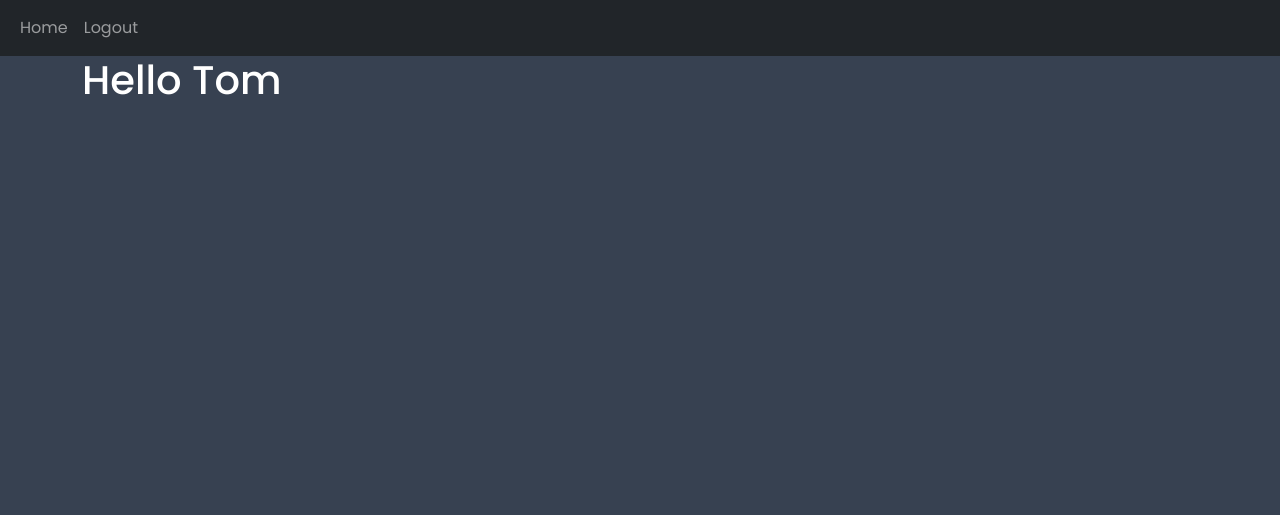
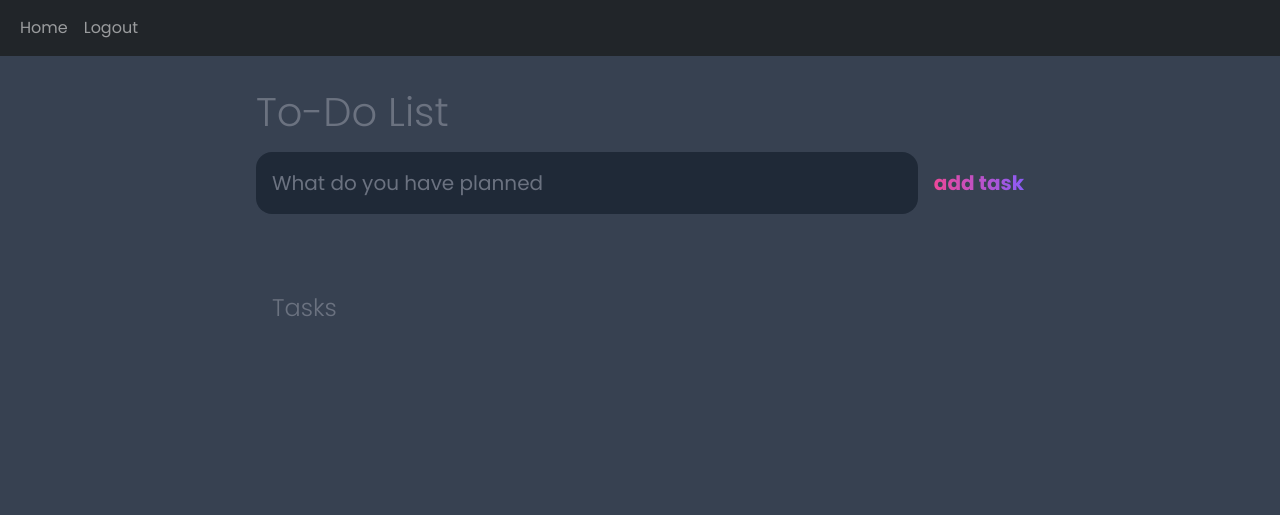
Before and after one commit to TomKingori/To-do-app--flask-, a Flask app: page / in a window 1280 px wide. Shown: the top 515 px of the page. Run offline with Flask 2, Linux system fonts and the light colour scheme; the visitor is signed in with stand-in values (Sample User, id 1); data comes from the database, SQL or seed files in the repository; data that the repository does not hold is empty; some libraries are stand-ins or nearby versions.

Commit message:
to do list added

```diff
--- a/website/static/index.js
+++ b/website/static/index.js
@@ -0,0 +1,23 @@
+// const task_input_el = document.getElementById('task-input')
+// const task_edit_el = document.getElementById('task-edit');
+
+// task_edit_el.addEventListener('click', () => {
+//     if (task_edit_el.innerText.toLowerCase() == "edit") {
+//             task_input_el.removeAttribute("readonly");
+//             task_input_el.focus();
+//             task_edit_el.innerText = "Save";
+//     }
+//     else {
+//         task_input_el.setAttribute("readonly", "readonly");
+//         task_edit_el.innerText = "Edit";
+//     }
+// });
+
+function deleteNote(noteId) {
+    fetch('/delete-note', {
+        method: 'POST',
+        body: JSON.stringify({noteId: noteId})
+    }).then((_res) => {
+        window.location.href = "/";
+    });
+}
--- a/website/static/style.css
+++ b/website/static/style.css
@@ -41,3 +41,137 @@ body{
 form h3, .form-group label{
     color: var(--light);
 }
+
+header{
+    padding: 2rem 1rem;
+    max-width: 800px;
+    width: 100%;
+    margin: 0 auto;
+}
+
+header h1{
+    font-size: 2.5rem;
+    font-weight: 300;
+    color: var(--grey);
+    margin-bottom: 1rem;
+}
+
+#new-task-form{
+    display: flex;
+}
+
+input, button{
+    appearance: none;
+    border: none;
+    outline: none;
+    background: none;
+}
+
+#new-task-input{
+    flex: 1 1 0%;
+    background-color: var(--darker);
+    padding: 1rem;
+    border-radius: 1rem;
+    margin-right: 1rem;
+    color: var(--light);
+    font-size: 1.25rem;
+}
+
+#new-task-input::placeholder{
+    color: var(--grey);
+}
+
+#new-task-submit{
+    color: var(--pink);
+    font-size: 1.25rem;
+    font-weight: 700;
+    background-image: linear-gradient(to right, var(--pink), var(--purple));
+    -webkit-background-clip: text;
+    -webkit-text-fill-color: transparent;
+    cursor: pointer;
+    transition: 0.4s;
+}
+
+#new-task-submit:hover{
+    opacity: 0.8;
+}
+
+#new-task-submit:active{
+    opacity: 0.6;
+}
+
+main{
+    flex: 1 1 0%;
+    padding: 2rem 1rem;
+    max-width: 800px;
+    width: 100%;
+    margin: 0 auto;
+}
+
+.task-list{
+    padding: 1rem;
+}
+
+.task-list h2{
+    font-size: 1.5rem;
+    font-weight: 300;
+    color: var(--grey);
+    margin-bottom: 1rem;
+}
+
+#tasks .task {
+    display: flex;
+    justify-content: space-between;
+    background-color: var(--darkest);
+    padding: 1rem;
+    border-radius: 1rem;
+    margin-bottom: 1rem;
+}
+
+#tasks .task .content{
+    flex: 1 1 0%;
+}
+
+#tasks .task .content .text{
+    color: var(--light);
+    font-size: 1.125rem;
+    width: 100%;
+    display: block;
+    transition: 0.4s;
+}
+
+#tasks .task .content .text:not(:read-only){
+    color: var(--pink);
+}
+
+#tasks .task.actions {
+    display: flex;
+    margin: 0 -0.5rem;
+}
+
+.task .actions button {
+    cursor: pointer;
+    margin: 0 0.5rem;
+    font-size: 1.125rem;
+    font-weight: 700;
+    text-transform: uppercase;
+    transition: 0.4s;
+}
+
+.task .actions button:hover{
+    opacity: 0.8;
+}
+
+.task .actions button:active{
+    opacity: 0.6;
+}
+
+.task .actions .edit{
+    background-image: linear-gradient(to right, var(--pink), var(--purple));
+    -webkit-background-clip: text;
+    -webkit-text-fill-color: transparent;
+}
+
+.task .actions .delete{
+    color: crimson;
+}
--- a/website/templates/home.html
+++ b/website/templates/home.html
@@ -1,5 +1,55 @@
 {% extends "base.html" %}
 {% block title %} Home {% endblock %}
 {% block content %}
-<h1>Hello Tom</h1>
+
+<header>
+    <h1>To-Do List</h1>
+    <form method="POST" id="new-task-form">
+        <input
+            name="note"
+            type="text"
+            id="new-task-input"
+            placeholder="What do you have planned"
+        />
+        <input
+            type="submit"
+            id="new-task-submit"
+            value="add task"
+        />
+    </form>
+</header>
+
+<main>
+    <section class="task-list">
+
+        <h2>Tasks</h2>
+
+        <div id="tasks">
+            {% for note in user.notes %}
+            <!-- <li class="list-group-item">{{ note.data }}</li> -->
+            <div class="task">
+                <div class="content">
+                    <input
+                        id="task-input"
+                        type="text"
+                        class="text"
+                        value={{note.data}}
+                        readonly
+                    />
+                </div>
+                <div class="actions">
+                    <button class="edit" id="task-edit">Edit</button>
+                    <button class="delete" onClick="deleteNote({{ note.id }})">Delete</button>
+                </div>
+            </div>
+            {% endfor %}
+        </div>
+
+    </section>
+</main>
+
+ <script>
+
+ </script>
+
 {% endblock %}
--- a/website/views.py
+++ b/website/views.py
@@ -1,9 +1,34 @@
-from flask import Blueprint, render_template
+from flask import Blueprint, jsonify, render_template, request, flash
 from flask_login import login_required, current_user
+from .models import Note
+from . import db
+import json
 
 views = Blueprint('views', __name__)
 
-@views.route('/')
+@views.route('/', methods=['GET', 'POST'])
 @login_required
 def home():
+    if request.method == 'POST':
+        note = request.form.get('note')
+
+        if len(note) < 1:
+            flash('Note is too short!', category='error')
+        else:
+            new_note = Note(data=note, user_id=current_user.id)
+            db.session.add(new_note)
+            db.session.commit()
+            flash('Note added!', category='success')
     return render_template("home.html", user=current_user)
+
+@views.route('/delete-note', methods=['POST'])
+def delete_note():
+    note = json.loads(request.data)
+    noteId = note['noteId']
+    note = Note.query.get(noteId)
+    if note:
+        if note.user_id == current_user.id:
+            db.session.delete(note)
+            db.session.commit()
+
+    return jsonify({})
```
